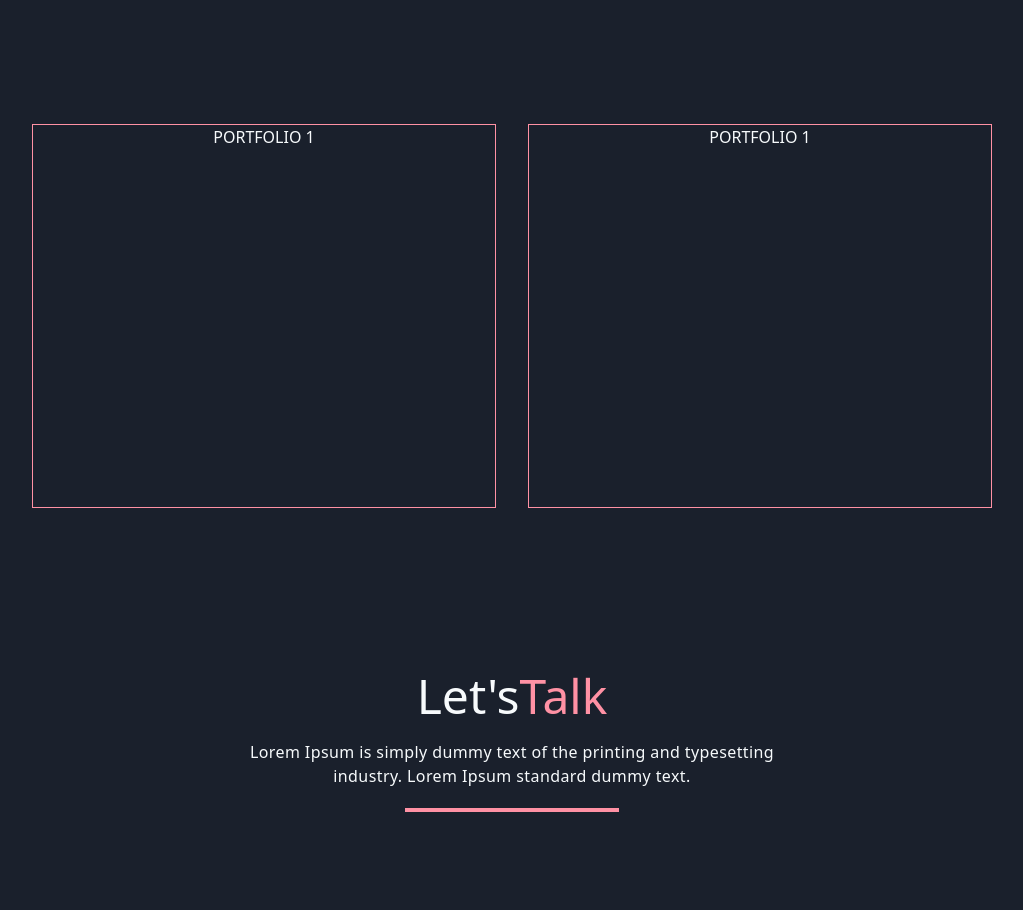
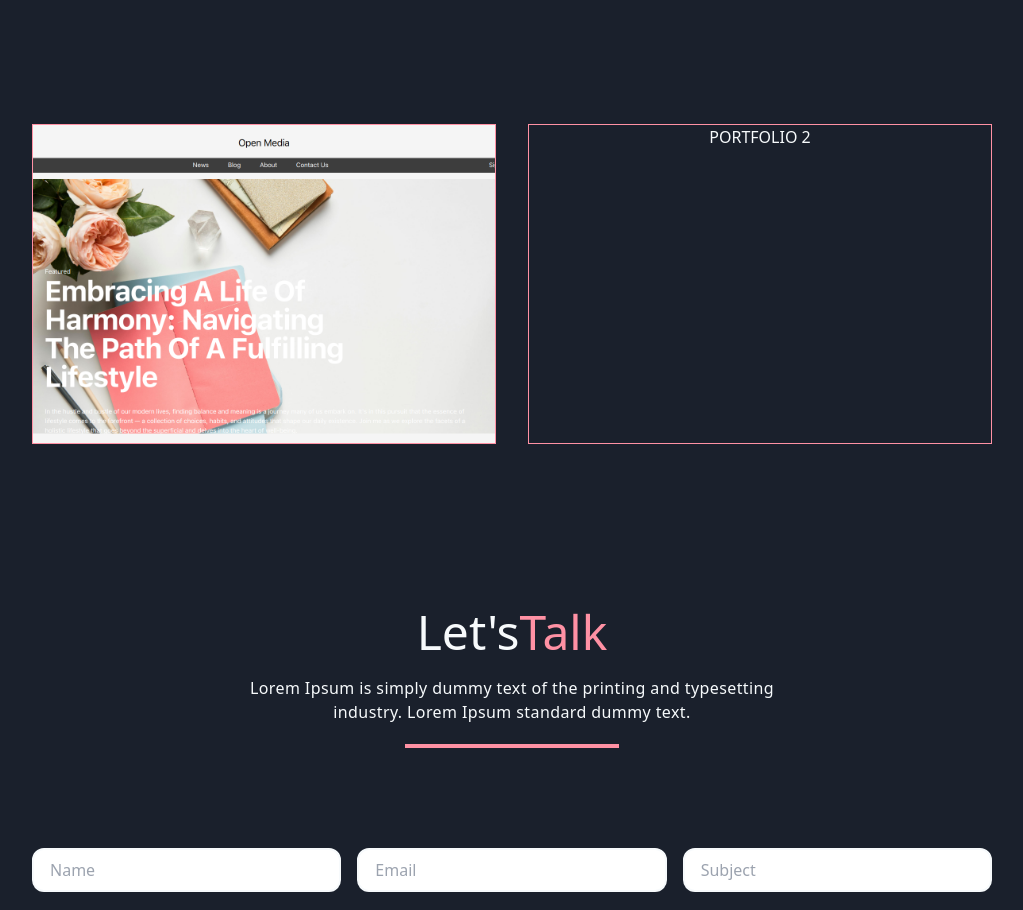
Before and after one commit to siddhantranjan/siddhant-ranjan, a Next.js app: page / in a window 1280 px wide. Shown: the part 3940-4850 px from the top of the page, without its empty margins (128-1151 px from the left). Built offline with nearby package versions, Linux system fonts and the light colour scheme.

Commit message:
added blogging website in portfolio

```diff
--- a/src/components/portfolio-section.tsx
+++ b/src/components/portfolio-section.tsx
@@ -1,3 +1,5 @@
+import Image from "next/image";
+
 const PortfolioSection = () => {
     return (
         <section id="portfolio" className="py-4">
@@ -12,11 +14,11 @@ const PortfolioSection = () => {
 
                 <div className="w-3/4 my-28">
                     <div className="w-full grid grid-cols-2 text-center gap-8">
-                        <div className="border border-tertiary h-96">
-                            PORTFOLIO 1
+                        <div className="border border-tertiary h-80">
+                            <Image width={500} height={500} src="/bloggin-next-site.png" alt="blogging-ste" className="w-full h-full  object-cover" />
                         </div>
-                        <div className="border border-tertiary h-96">
-                            PORTFOLIO 1
+                        <div className="border border-tertiary h-80">
+                            PORTFOLIO 2
                         </div>
                     </div>
                 </div>
```
Also changed, not shown: public/bloggin-next-site.png (added).
